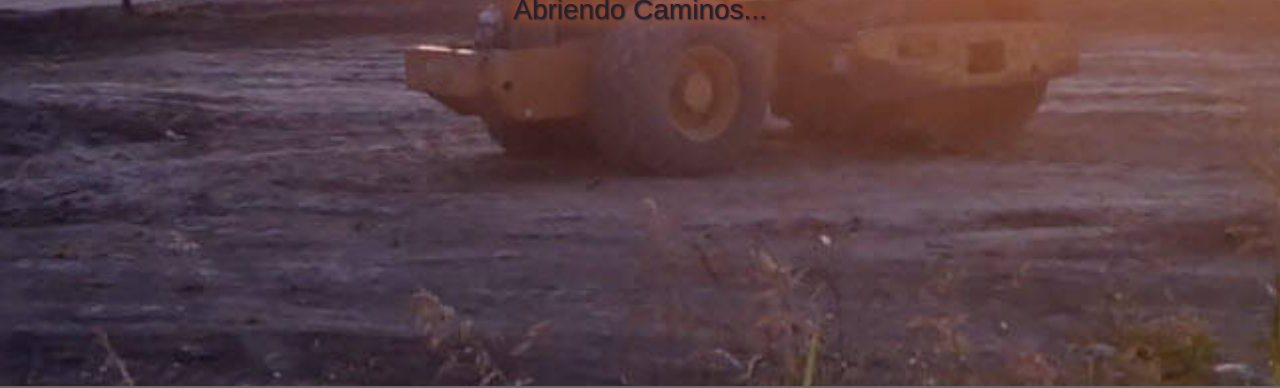
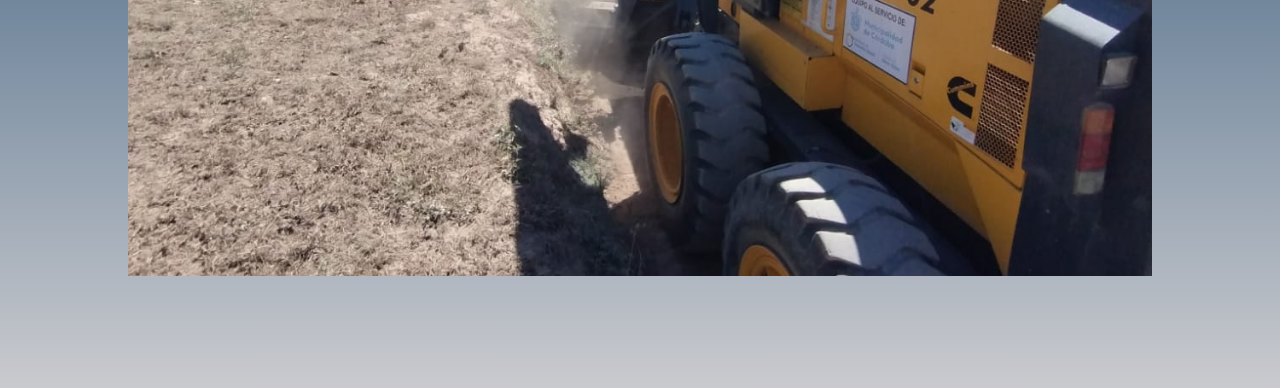
Before and after one commit to GiustoMariaJose/PFGiusto, a website: page index.html in a window 1280 px wide. Shown: the part 470-858 px from the top of the page. Drawn offline with nearby package versions, Linux system fonts and the light colour scheme.

Commit message:
Se agregó carousel de bootstrap en index.html

```diff
--- a/css/main.css
+++ b/css/main.css
@@ -1,4 +1,5 @@
 @import url('https://fonts.googleapis.com/css2?family=Montserrat:ital,wght@0,100..900;1,100..900&display=swap');
+
 
 * {
     margin: 0;
--- a/index.html
+++ b/index.html
@@ -63,13 +63,49 @@
 
     </header>
 
-    <main>
-        <section class="hero">
-                <div class="contenedorBienvenida">
-                    <h1 class="animate__animated animate__backInUp">Cormar Contrucciones</h1>
-                    <h3 class="animate__animated animate__backInDown">Abriendo Caminos...</h3>
+    <main class="hero simple-linear">
+
+        <div id="carouselExample" class="carousel slide d-flex justify-content-center align-items-center" data-ride="carousel">
+            <div class="carousel-inner mt-5">
+              <div class="carousel-item active">
+                <img class="d-block w-100 image" src="./img/carousel1.jpeg" alt="First slide">
+                <div class="carousel-caption d-none d-md-block">
+                    <h1 class="display">Cormar Construcciones</h1>
+                    <h2>Abriendo caminos...</h2>
                 </div>
-        </section>
+              </div>
+              <div class="carousel-item">
+                <img class="d-block w-100" src="./img/carousel2.jpeg" alt="First slide">
+                <div class="carousel-caption d-none d-md-block">
+                    <h1 class="display">Nuestros Servicios</h1>
+                    <p>Somos especialistas en lo que hacemos...</p>
+                    <a href="./pages/servicios.html">Conocenos...</a>
+                </div>
+              </div>
+              <div class="carousel-item">
+                <img class="d-block w-100" src="./img/carousel3.jpeg" alt="First slide">
+                <div class="carousel-caption d-none d-md-block">
+                    <h1 class="display">Nuestras Obras</h1>
+                    <p>Dentro y fuera de Córdoba</p>
+                    <a href="./pages/servicios.html">Mirá...</a>
+                </div>
+              </div>
+
+
+            </div>
+            <button class="carousel-control-prev" type="button" data-bs-target="#carouselExample" data-bs-slide="prev">
+              <span class="carousel-control-prev-icon" aria-hidden="true"></span>
+              <span class="visually-hidden">Previous</span>
+            </button>
+            <button class="carousel-control-next" type="button" data-bs-target="#carouselExample" data-bs-slide="next">
+              <span class="carousel-control-next-icon" aria-hidden="true"></span>
+              <span class="visually-hidden">Next</span>
+            </button>
+          </div>
+
+
+
+
     </main>
 
     <footer>
--- a/scss/custom.scss
+++ b/scss/custom.scss
@@ -11,6 +11,7 @@
 
 
 
+
 // Custom.scss
 // Option A: Include all of Bootstrap
 
@@ -19,3 +20,13 @@
 @import "../node_modules/bootstrap/scss/bootstrap";
 
 // Then add additional custom code here
+
+//Importación de fuente
+@import url('https://fonts.googleapis.com/css2?family=Oswald:wght@200..700&display=swap');
+
+* {
+    border: 0;
+    margin: 0;
+    box-sizing: border-box;
+    font-family: "Oswald", sans-serif;
+}
--- a/scss/pages/_hero.scss
+++ b/scss/pages/_hero.scss
@@ -1,6 +1,6 @@
 @import "../base/variables";
 
-.hero {
+/*.hero {
     height: 100vh;
     background-image: url(../img/atardecer.jpg);
     background-repeat: no-repeat;
@@ -32,3 +32,45 @@
         text-shadow: 1px 1px 2px #02305c, 0 0 1em #f68401, 0 0 0.2em #f60101;
     }
 }
+*/
+/*carousel*/
+.hero {
+    height: 100vh;
+    .simple-linear {
+        background: linear-gradient(#02315ced, #bebfc4d2);
+    }
+
+
+    .carousel {
+
+        .carousel-inner{
+            width: 80vw;
+            height: 80vh;
+
+            .image {
+                object-fit: cover;
+                height: 90vh;
+                width: 80%;
+
+            }
+
+
+
+            .carousel-caption {
+
+                top: 10px;
+                left: 10%;
+                z-index: 1;
+                color: black;
+                text-align: left;
+                margin-left: 0%;
+                padding-right: 70%;
+                padding-top: 15%;
+            }
+        }
+
+
+    }
+
+
+}
```
Also changed, not shown: css/custom.css, img/carousel1.jpeg (added), img/carousel2.jpeg (added), img/carousel3.jpeg (added), 1 other file.
